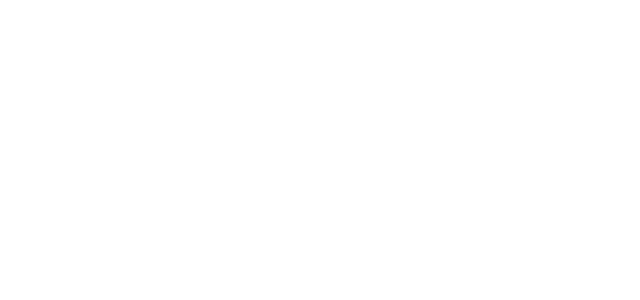
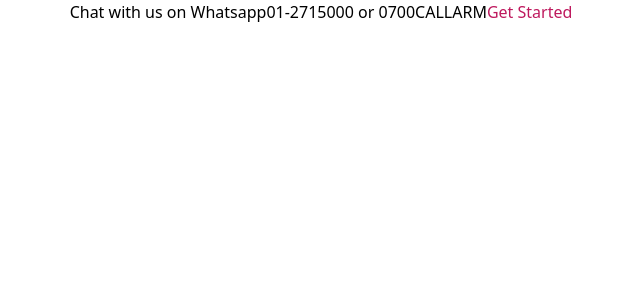
Before and after one commit to AkinAkinbobola/ARM-PENSION-SITE-CLONE, a Vue app in the folder arm-clone/: page / in a window 1280 px wide. Shown: the top 300 px of the page, without its empty margins (601-1241 px from the left). Built offline with nearby package versions, Linux system fonts and the light colour scheme.

Commit message:
Styling header

```diff
--- a/arm-clone/src/App.vue
+++ b/arm-clone/src/App.vue
@@ -1,11 +1,10 @@
 <script setup>
+import Header from './components/Header.vue';
 
 </script>
 
 <template>
-
+  <div class="none">
+    <Header />
+  </div>
 </template>
-
-<style scoped>
-
-</style>
--- /dev/null
+++ b/arm-clone/src/components/Header.vue
@@ -0,0 +1,7 @@
+<template>
+    <div class="flex justify-end w-11/12">
+        <a href="#">Chat with us on Whatsapp</a>
+        <span><a href="#">01-2715000</a> or <a href="#">0700CALLARM</a></span>
+        <button class="text-pink-700">Get Started</button>
+    </div>
+</template>
```
